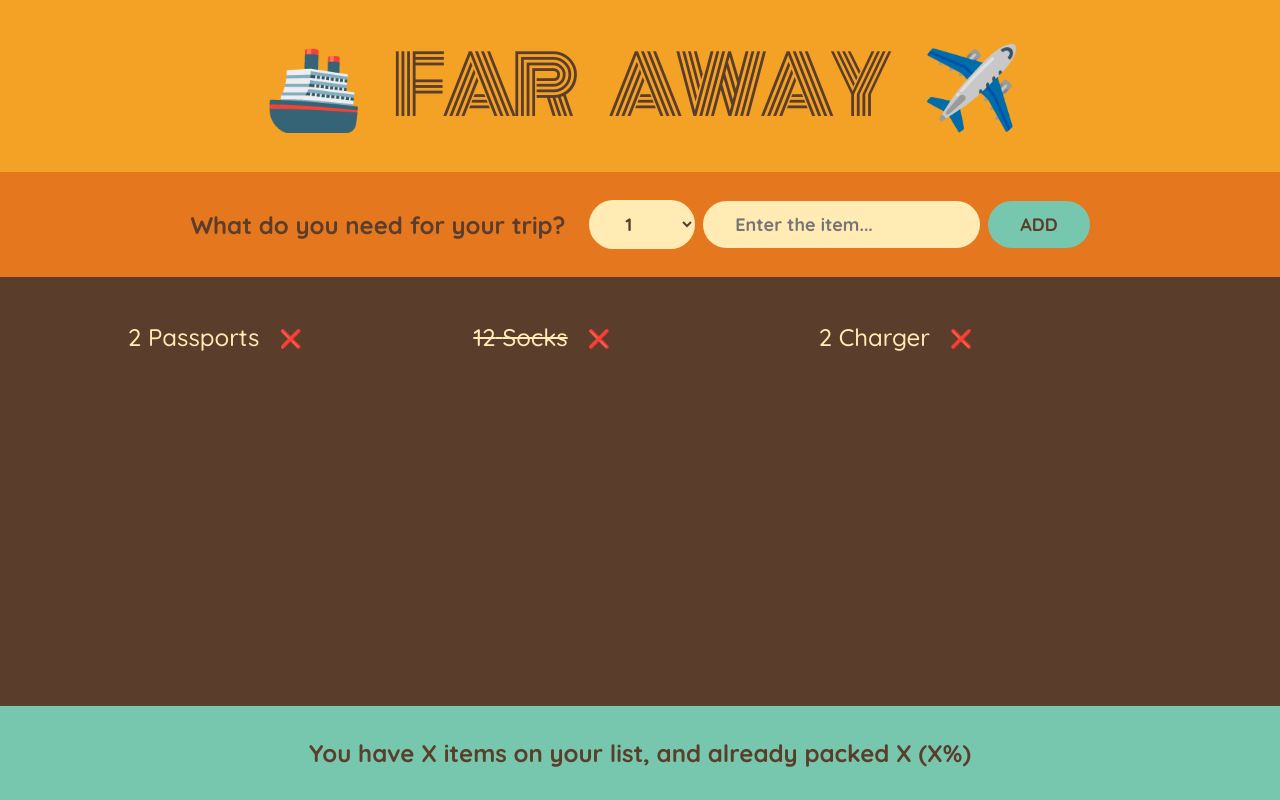
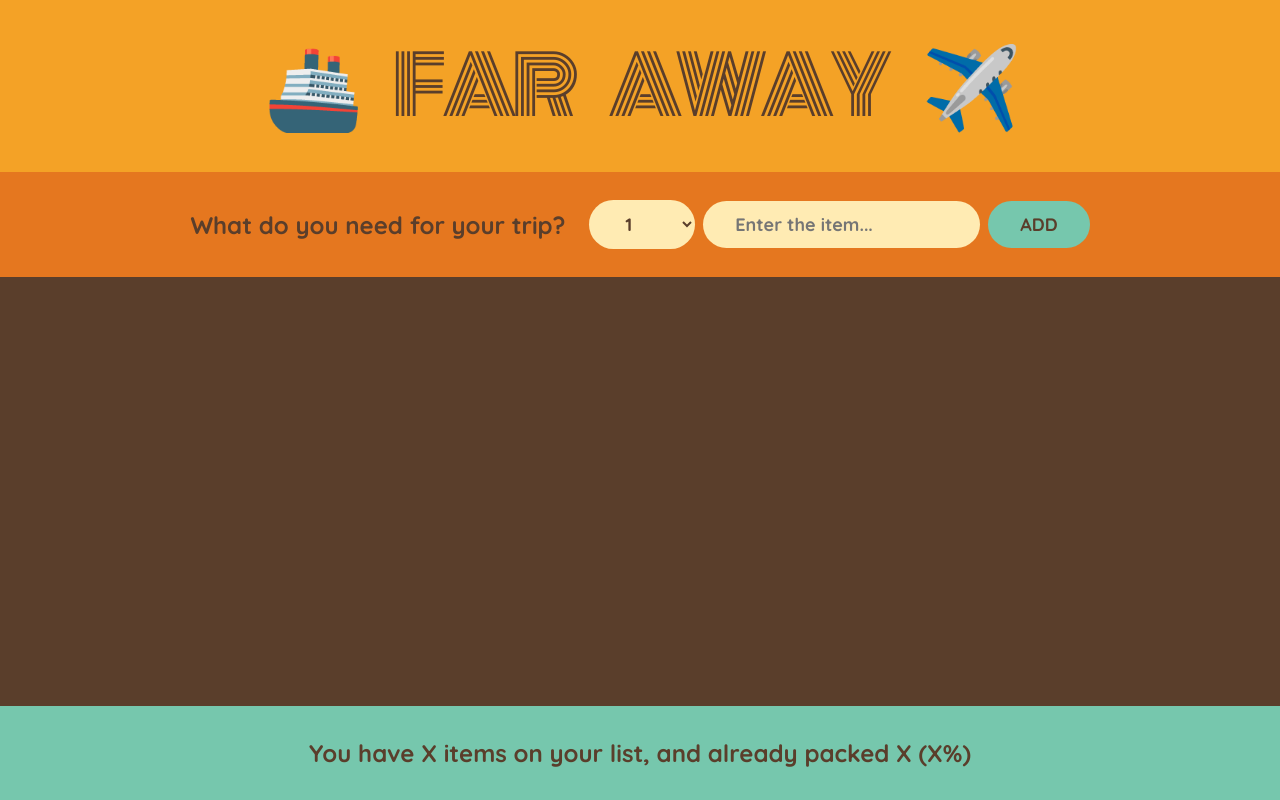
Before and after one commit to lisnyaknikita/travel-list, a React (Vite) app: page / in a window 1280 px wide. Built offline with nearby package versions, Linux system fonts and the light colour scheme.

Commit message:
feat: implemented the addition of new items in list

```diff
--- a/src/App.tsx
+++ b/src/App.tsx
@@ -1,17 +1,18 @@
 import { FC, FormEvent, useState } from 'react';
 
-const initialItems = [
-  { id: 1, description: 'Passports', quantity: 2, packed: false },
-  { id: 2, description: 'Socks', quantity: 12, packed: true },
-  { id: 3, description: 'Charger', quantity: 2, packed: false },
-];
+export default function App() {
+  const [items, setItems] = useState([]);
 
-export default function App() {
+  const onAddNewItem = (newItem: { id: number; description: string; quantity: number; packed: boolean }) => {
+    //@ts-ignore
+    setItems((items) => [...items, newItem]);
+  };
+
   return (
     <div className='app'>
       <Logo />
-      <Form />
-      <PackingList />
+      <Form onAddItem={onAddNewItem} />
+      <PackingList items={items} />
       <Stats />
     </div>
   );
@@ -21,7 +22,11 @@ function Logo() {
   return <h1>🚢 Far Away ✈️</h1>;
 }
 
-function Form() {
+interface FormProps {
+  onAddItem: (newItem: { id: number; description: string; quantity: number; packed: boolean }) => void;
+}
+
+const Form: FC<FormProps> = ({ onAddItem }) => {
   const [description, setDescription] = useState('');
   const [quantity, setQuantity] = useState(1);
 
@@ -30,7 +35,8 @@ function Form() {
 
     if (!description) return;
 
-    const newItem = { id: new Date(), description: description, quantity: quantity, packed: false };
+    const newItem = { id: Math.floor(Math.random() * 100 + 1), description: description, quantity: quantity, packed: false };
+    onAddItem(newItem);
 
     setDescription('');
     setQuantity(1);
@@ -50,19 +56,23 @@ function Form() {
       <button>Add</button>
     </form>
   );
+};
+
+interface PackingListProps {
+  items: { id: number; description: string; quantity: number; packed: boolean }[];
 }
 
-function PackingList() {
+const PackingList: FC<PackingListProps> = ({ items }) => {
   return (
     <div className='list'>
       <ul>
-        {initialItems.map((item) => (
+        {items.map((item) => (
           <Item key={item.description} item={item} />
         ))}
       </ul>
     </div>
   );
-}
+};
 
 interface ItemProps {
   item: {
```
